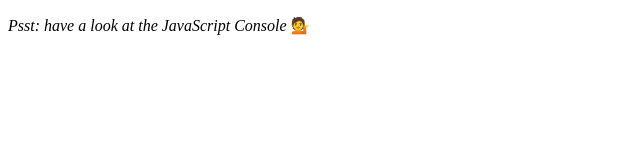
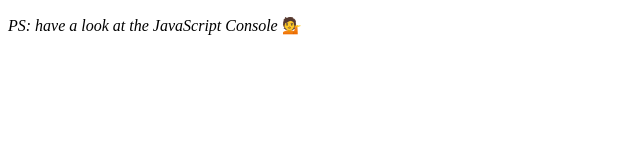
Before and after one commit to sanyam2301/JavaScript-challenges-30, a plain HTML site: page JS-Arrays-1/index.html in a window 1280 px wide. Shown: the full height of the page, 0-640 px from the left. Drawn offline with Linux system fonts and the light colour scheme.

Commit message:
minor change

```diff
--- a/JS-Arrays-1/index.html
+++ b/JS-Arrays-1/index.html
@@ -7,7 +7,7 @@
 </head>
 
 <body>
-    <p><em>Psst: have a look at the JavaScript Console</em> 💁</p>
+    <p><em>PS: have a look at the JavaScript Console</em> 💁</p>
     <script>
         // Get your shorts on - this is an array workout!
         // ## Array Cardio Day 1
```
